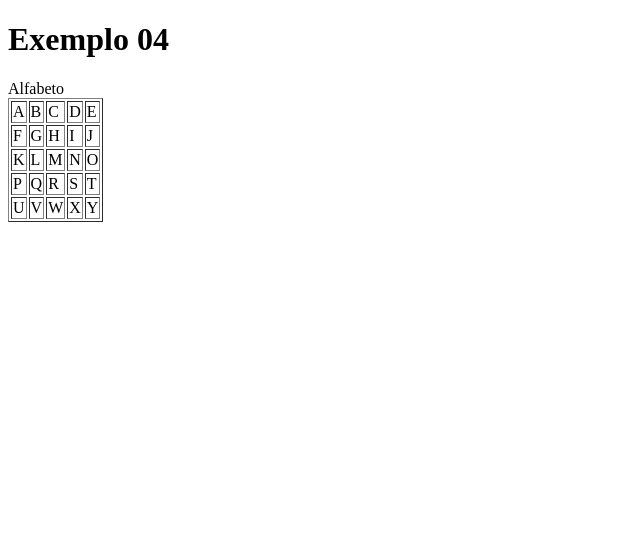
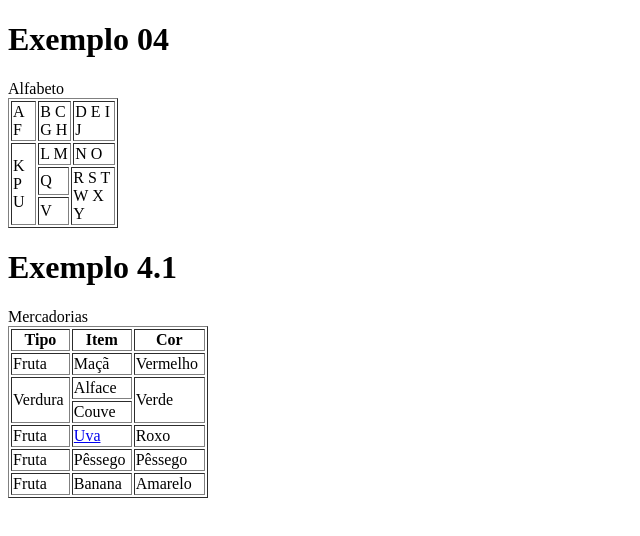
Before and after one commit to giselegoulart/DCC121_LabWeb, a plain HTML site: page exemplo04.html in a window 1280 px wide. Shown: the whole page, without its empty margins (0-640 px from the left). Drawn offline with Linux system fonts and the light colour scheme.

Commit message:
exemplo 5 e modificacao do 4

```diff
--- a/exemplo04.html
+++ b/exemplo04.html
@@ -1,27 +1,58 @@
 <!DOCTYPE html>
-<htmllang='pt' dir='ltr'>
+<html lang='pt' dir='ltr'>
   <head>
     <meta charset="utf-8">
-    <title>Exemplo  03</title>
+    <title>Exemplo  04</title>
   </head>
   <body>
     <h1>Exemplo 04</h1>
-    <table border='1'>
+    <table border='1' width='110'>
     <thead>Alfabeto</thead>
     <tbody>
       <tr>
-      <td>A</td> <td>B</td> <td>C</td> <td>D</td> <td>E</td>
+      <td rowspan='2'>A F</td> <td rowspan='2' colspan='2'>B C G H</td>  <td rowspan='2' colspan='2'>D E I J</td>
       </tr>
       <tr>
-      <td>F</td> <td>G</td> <td>H</td> <td>I</td> <td>J</td>
+
       </tr>
       <tr>
-      <td>K</td> <td>L</td> <td>M</td> <td>N</td> <td>O</td>
+      <td rowspan='3'>K P U</td> <td colspan='2'>L M</td>  <td colspan='2'>N O</td>
     </tr>
     <tr>
-    <td>P</td> <td>Q</td> <td>R</td> <td>S</td> <td>T</td>
+    <td>Q</td> <td rowspan='2' colspan='3'>R S T W X Y</td>
     </tr>
     <tr>
-    <td>U</td> <td>V</td> <td>W</td> <td>X</td> <td>Y</td>
+    <td>V</td>
     </tr>
+   </table>
+
+
+   <h1>Exemplo 4.1</h1>
+   <table border='1' width='200'>
+     <thead>Mercadorias </thead>
+       <tr>
+         <th>Tipo</th> <th>Item</th> <th>Cor</th>
+       </tr>
+       </thead>
+       <tbody>
+       <tr>
+         <td>Fruta</td> <td>Maçã</td> <td>Vermelho</td>
+       </tr>
+       <tr>
+         <td rowspan='2'>Verdura</td> <td>Alface</td> <td rowspan='2'>Verde</td>
+       </tr>
+       <tr>
+       <td>Couve</td>
+       </tr>
+       <tr>
+         <td>Fruta</td> <td><a href="frutas/uva.html">Uva</a></td> <td>Roxo</td>
+       </tr>
+       <tr>
+         <td>Fruta</td> <td>Pêssego</td> <td>Pêssego</td>
+       </tr>
+       <tr>
+         <td>Fruta</td> <td>Banana</td> <td>Amarelo</td>
+       </tr>
+     </tbody>
+   </table>
   </body>
```
Also changed, not shown: exemplo05.html (added, +18 -0 lines), frutas/uva.html (added, +12 -0 lines).
